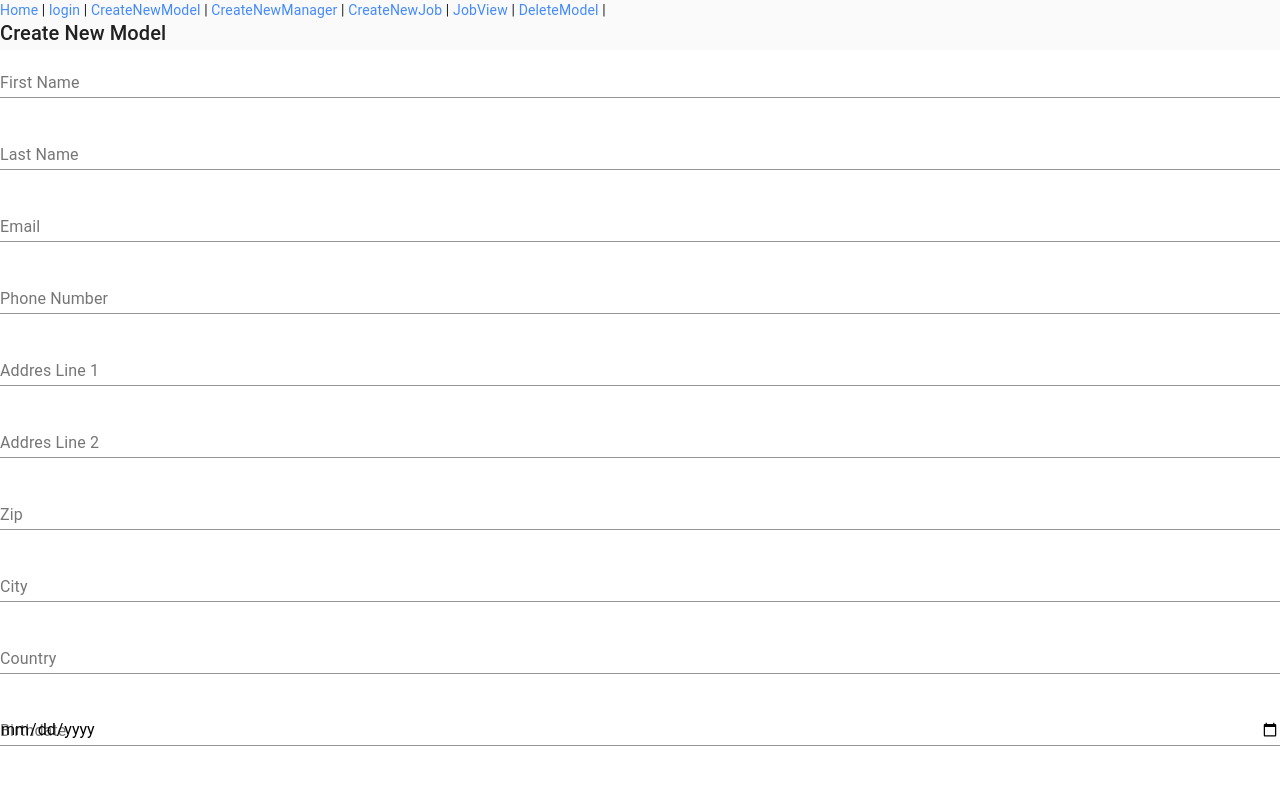
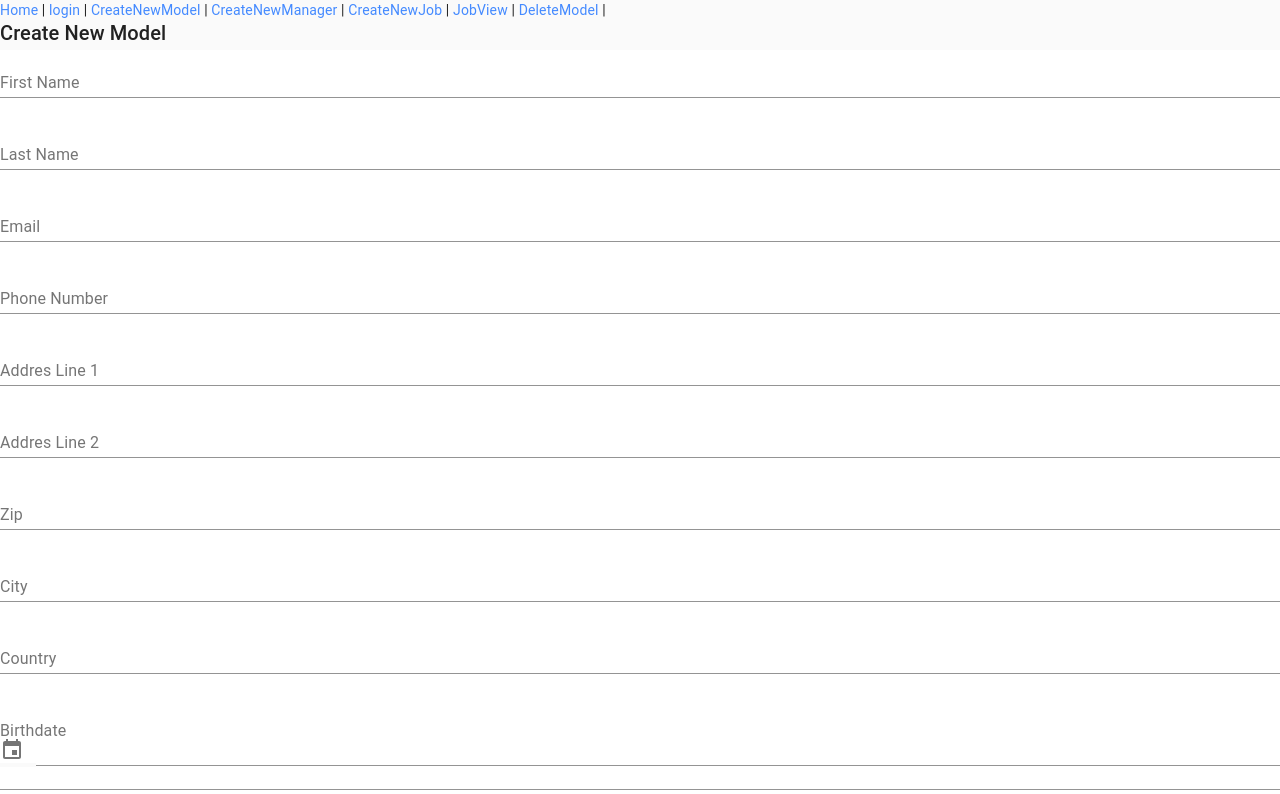
Before and after one commit to oskarvedel/guiex3, a Vue app in the folder modelsApp/: page /CreateNewModel in a window 1280 px wide. Shown: the top 794 px of the page. Built offline with nearby package versions, Linux system fonts and the light colour scheme.

Commit message:
nånååå

```diff
--- a/modelsApp/src/components/CreateNewModel.vue
+++ b/modelsApp/src/components/CreateNewModel.vue
@@ -52,7 +52,7 @@
 
             <md-field>
                     <label>Birthdate</label>
-                    <md-input v-model="BirthDate" type="date"/>
+                    <md-datepicker v-model="BirthDate"/>
             </md-field>
 
             <md-field>
```
